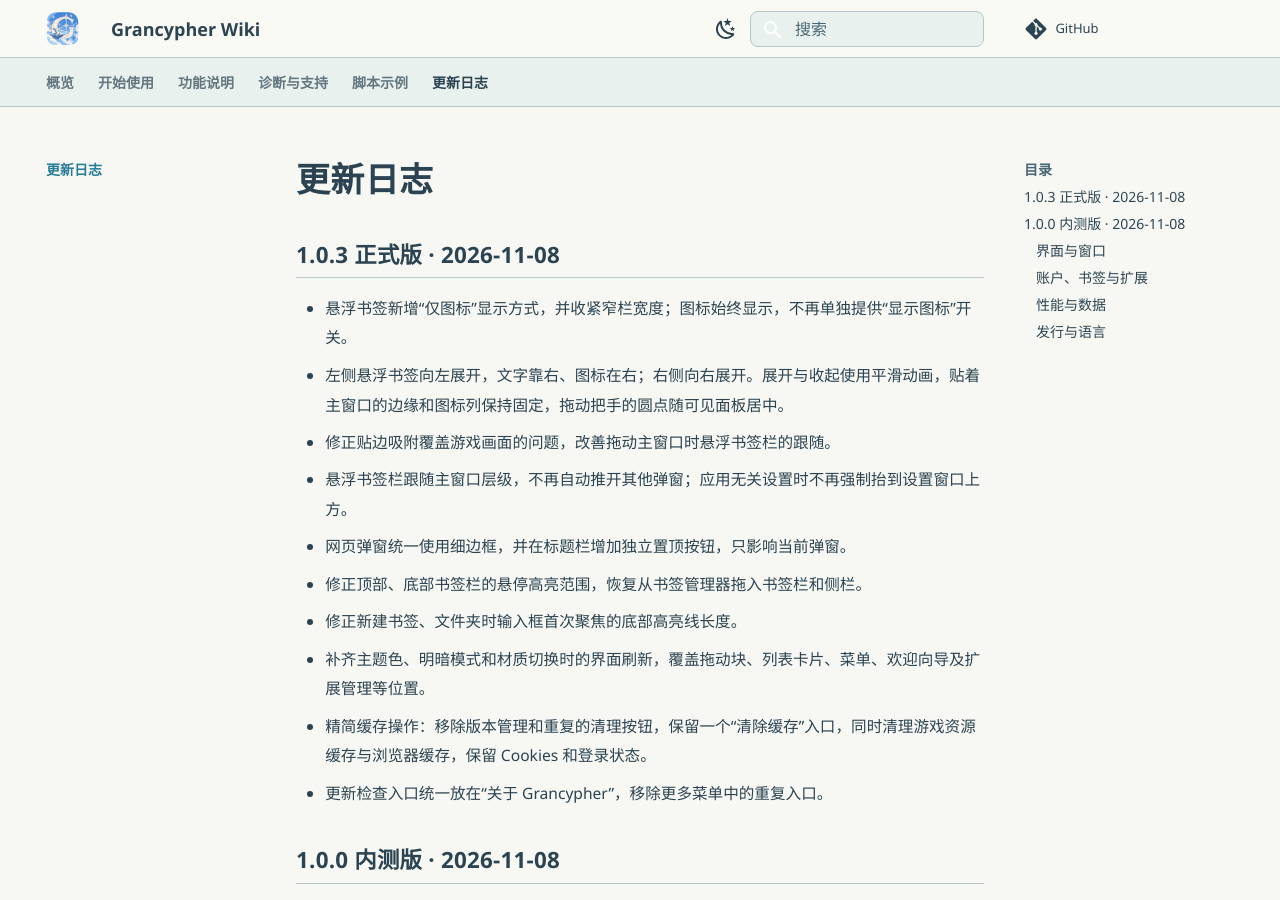
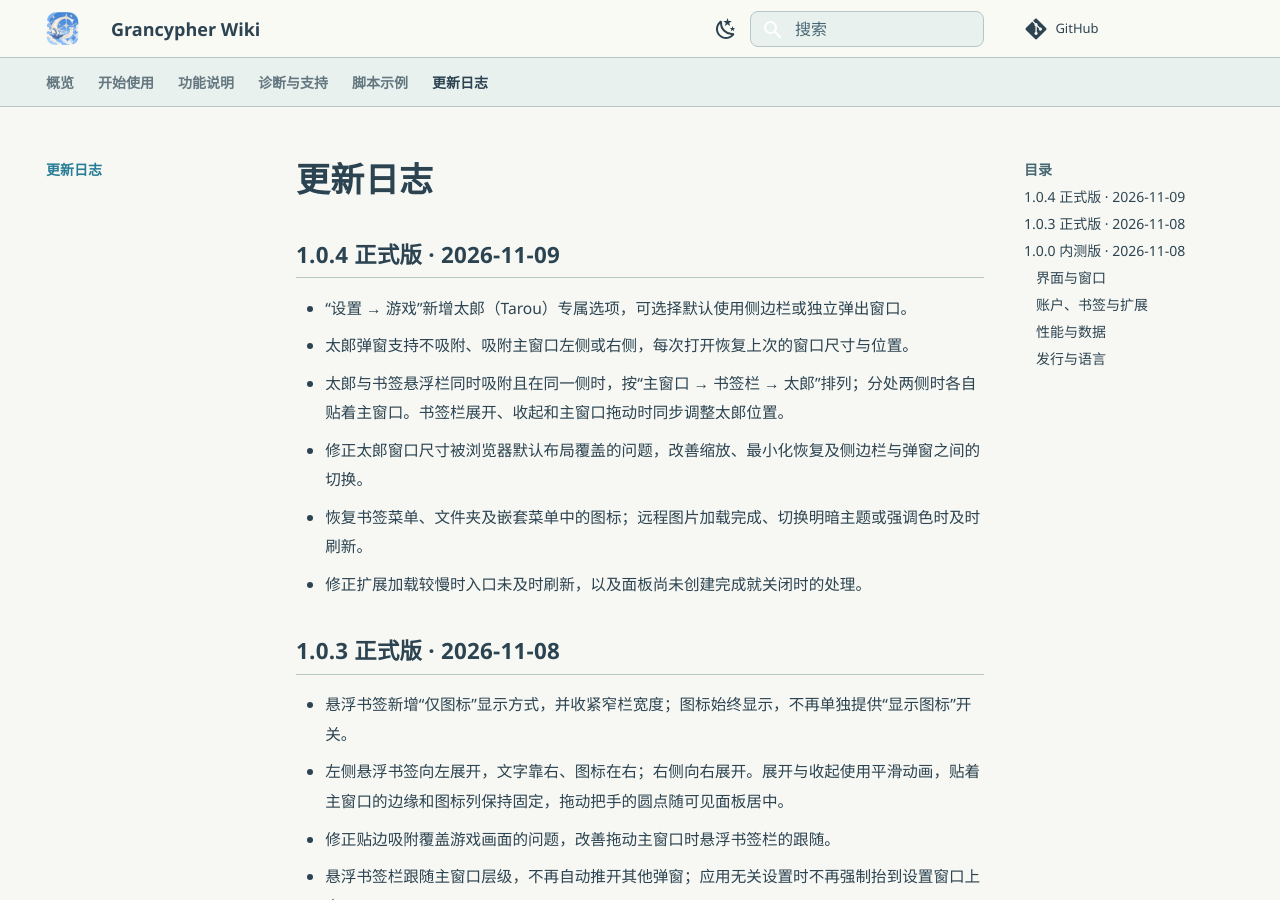
Before and after one commit to rawlkian/grancypher-release, an MkDocs documentation site: the page built from docs/changelog.md, in a window 1280 px wide and 900 px high. Built offline with MkDocs 1.6.1 and Material for MkDocs 9.7.7, drawn with Linux system fonts in a browser that asks for light colours; comment, search, counter and statistics services are not loaded.

Commit message:
Update downloads and Tarou guide for Grancypher 1.0.4

```diff
--- a/docs/changelog.md
+++ b/docs/changelog.md
@@ -1,4 +1,13 @@
 # 更新日志
+
+## 1.0.4 正式版 · 2026-11-09
+
+- “设置 → 游戏”新增太郎（Tarou）专属选项，可选择默认使用侧边栏或独立弹出窗口。
+- 太郎弹窗支持不吸附、吸附主窗口左侧或右侧，每次打开恢复上次的窗口尺寸与位置。
+- 太郎与书签悬浮栏同时吸附且在同一侧时，按“主窗口 → 书签栏 → 太郎”排列；分处两侧时各自贴着主窗口。书签栏展开、收起和主窗口拖动时同步调整太郎位置。
+- 修正太郎窗口尺寸被浏览器默认布局覆盖的问题，改善缩放、最小化恢复及侧边栏与弹窗之间的切换。
+- 恢复书签菜单、文件夹及嵌套菜单中的图标；远程图片加载完成、切换明暗主题或强调色时及时刷新。
+- 修正扩展加载较慢时入口未及时刷新，以及面板尚未创建完成就关闭时的处理。
 
 ## 1.0.3 正式版 · 2026-11-08
 
--- a/docs/install.md
+++ b/docs/install.md
@@ -15,7 +15,7 @@
 | 安装版 | `Setup-win-x64` 的 `.exe` 文件 | 默认使用当前用户的数据目录；可在初始设置中选择位置 |
 | 便携版 | `Portable-win-x64` 的 `.zip` 文件 | 默认使用程序目录下的 `Data` 文件夹 |
 
-从 [1.0.3 正式版 Release](https://github.com/rawlkian/grancypher-release/releases/tag/v1.0.3) 下载。GitHub 附件提供 SHA-256 摘要，便携包内附运行文件校验清单。
+从 [1.0.4 正式版 Release](https://github.com/rawlkian/grancypher-release/releases/tag/v1.0.4) 下载。GitHub 附件提供 SHA-256 摘要，便携包内附运行文件校验清单。
 
 ## 安装版
 
```
Also changed, not shown: README.md (+2 -2 lines), docs/features/bookmarks.md (+1 -1 lines), docs/features/tarou-js.md (+11 -1 lines), docs/index.md (+4 -4 lines), docs/updates.md (+2 -2 lines).
